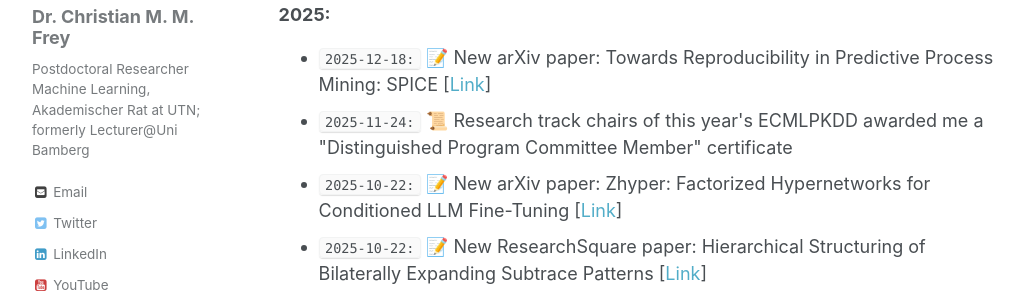
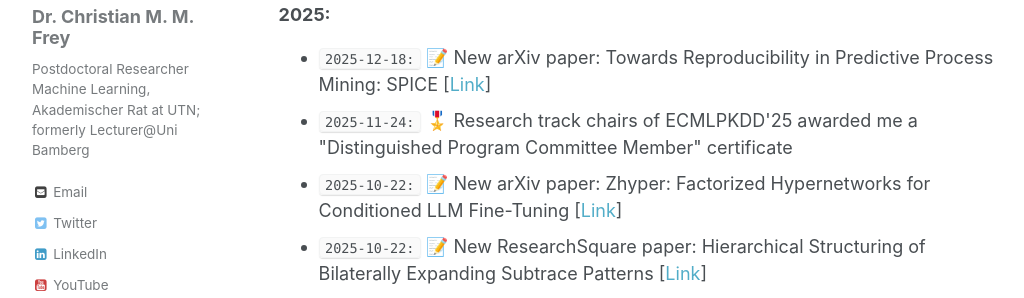
Before and after one commit to christianmaxmike/christianmaxmike.github.io, a Jekyll site: the page built from _pages/about.md, in a window 1280 px wide and 900 px high, scrolled down 544 px. Shown: the part 150-448 px from the top of the window, without its empty margins (26-1050 px from the left). Built offline with Jekyll 4.4.1, drawn with Linux system fonts in a browser that asks for light colours.

Commit message:
Update ECMLPKDD award description for clarity

```diff
--- a/_pages/about.md
+++ b/_pages/about.md
@@ -29,7 +29,7 @@ Visual Value Grounding in MLLMs [<a href="https://arxiv.org/pdf/2604.06484">Link
 ### 2025:
 <ul>
 	<li><code>2025-12-18:</code> 📝 New arXiv paper: Towards Reproducibility in Predictive Process Mining: SPICE [<a href="https://arxiv.org/abs/2512.16715">Link</a>]</li>
-	<li><code>2025-11-24:</code> 📜 Research track chairs of this year's ECMLPKDD awarded me a "Distinguished Program Committee Member" certificate</li>
+	<li><code>2025-11-24:</code> 🎖️ Research track chairs of ECMLPKDD'25 awarded me a "Distinguished Program Committee Member" certificate</li>
 	<li><code>2025-10-22:</code> 📝 New arXiv paper: Zhyper: Factorized Hypernetworks for Conditioned LLM Fine-Tuning [<a href="https://arxiv.org/abs/2510.19733">Link</a>]</li>
 	<li><code>2025-10-22:</code> 📝 New ResearchSquare paper: Hierarchical Structuring of Bilaterally Expanding Subtrace Patterns [<a href="https://assets-eu.researchsquare.com/files/rs-8244758/v1_covered_c819b1b8-12b0-40ec-ad93-736e351a66e9.pdf?c=1765989094">Link</a>]</li>
 	<li><code>2025-10-01:</code> 👨‍🏫 Lecturer for 'Artificial Intelligence' (Human and Artificial Intelligence Program @UTN) - WT25/26</li>
```
